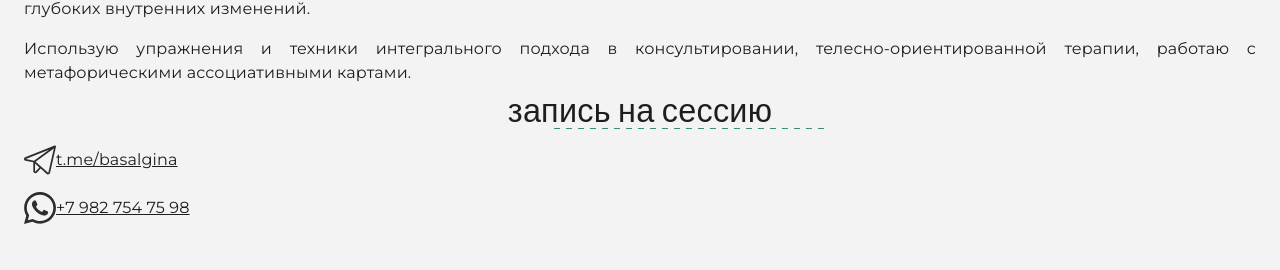
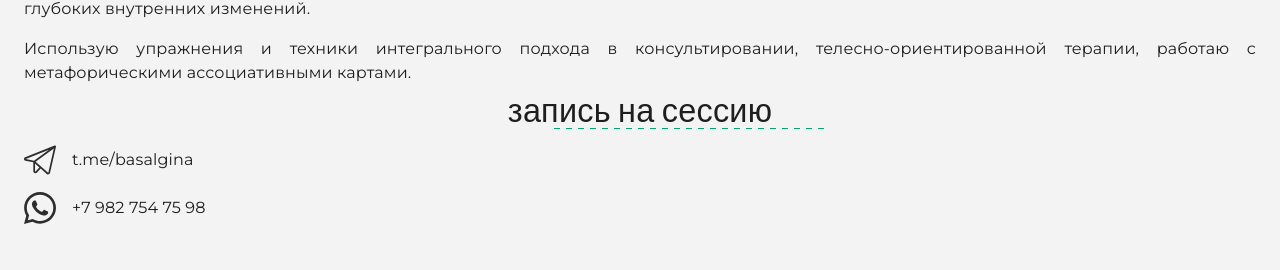
Before and after one commit to aiekseu/basalgina-psy, a Next.js app: page / in a window 1280 px wide. Shown: the part 1490-1760 px from the top of the page. Built offline with nearby package versions, Linux system fonts and the light colour scheme.

Commit message:
fix text

```diff
--- a/src/landing-sections/prices/roll.js
+++ b/src/landing-sections/prices/roll.js
@@ -49,7 +49,7 @@ const Roll = () => {
 				top: 32,
 				overflow: 'hidden',
 				height: '90svh',
-				width: '100%',
+				width: '100vw',
 				zIndex: -1
 			}}
 		>
@@ -64,7 +64,7 @@ const Roll = () => {
 					transform: `translateX(${-frame * 100}vw)`,
 					width: `${5500}vw`,
 					height: '100%',
-					objectFit: 'contain',
+					objectFit: 'fit',
 					opacity: 0.5
 				}}
 				onLoadingComplete={() => {
--- a/src/theme/global-styles.js
+++ b/src/theme/global-styles.js
@@ -10,6 +10,9 @@ const UserGlobalStyles = () => (
 			body: {
 				margin: 0,
 				backgroundColor: '#f3f3f3'
+			},
+			a: {
+				textDecoration: 'none'
 			},
 
 			// scrollbar
--- a/src/ui/text.js
+++ b/src/ui/text.js
@@ -18,7 +18,7 @@ export const Text = ({ children, accent, ...props }) => {
 	const textStyle = accent ? poiret.style : montserrat.style;
 
 	return (
-		<Typography {...props} sx={{ ...textStyle }} fontWeight={accent ? 400 : 300}>
+		<Typography {...props} sx={{ ...textStyle, ...props.sx }} fontWeight={accent ? 400 : 300}>
 			{children}
 		</Typography>
 	);
```
